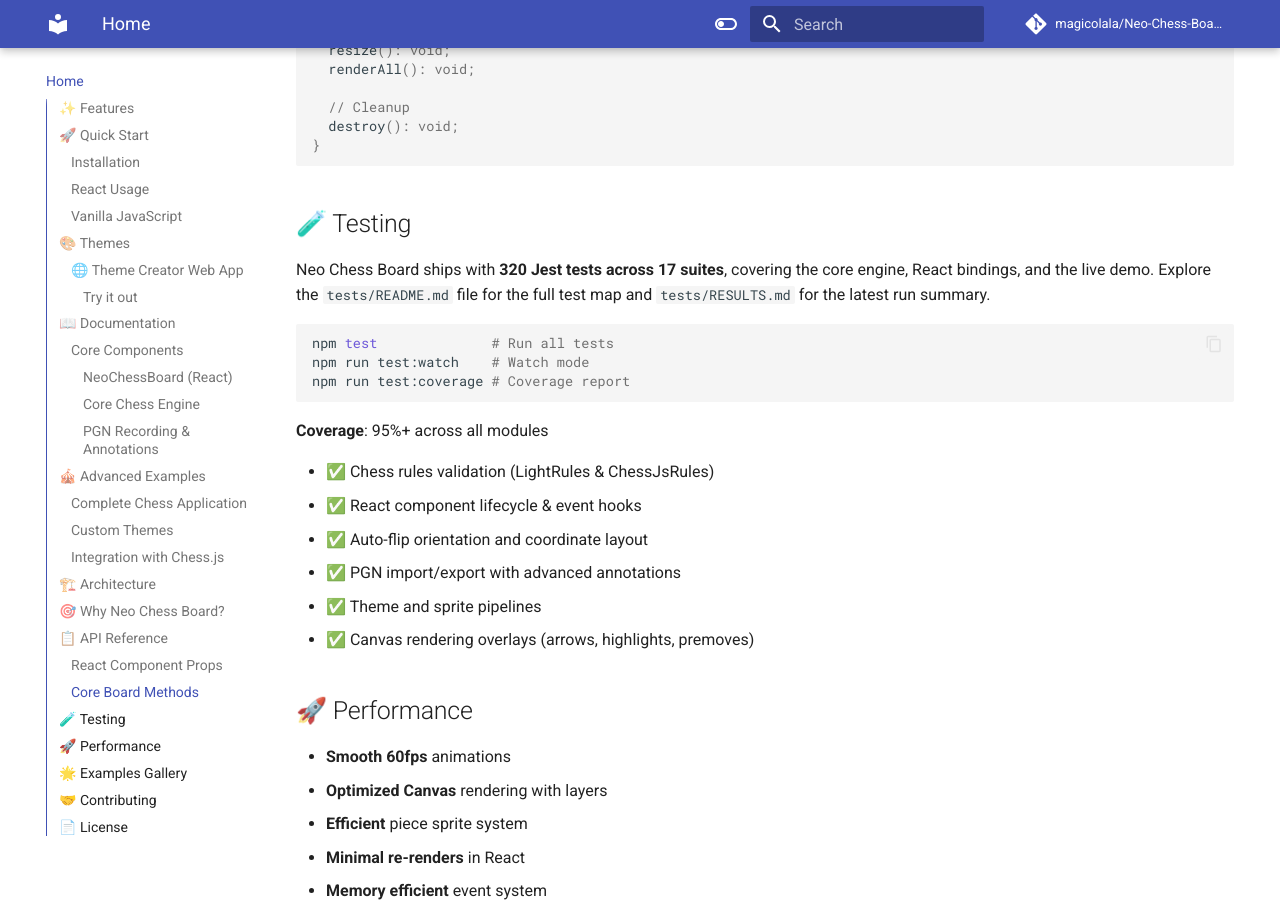
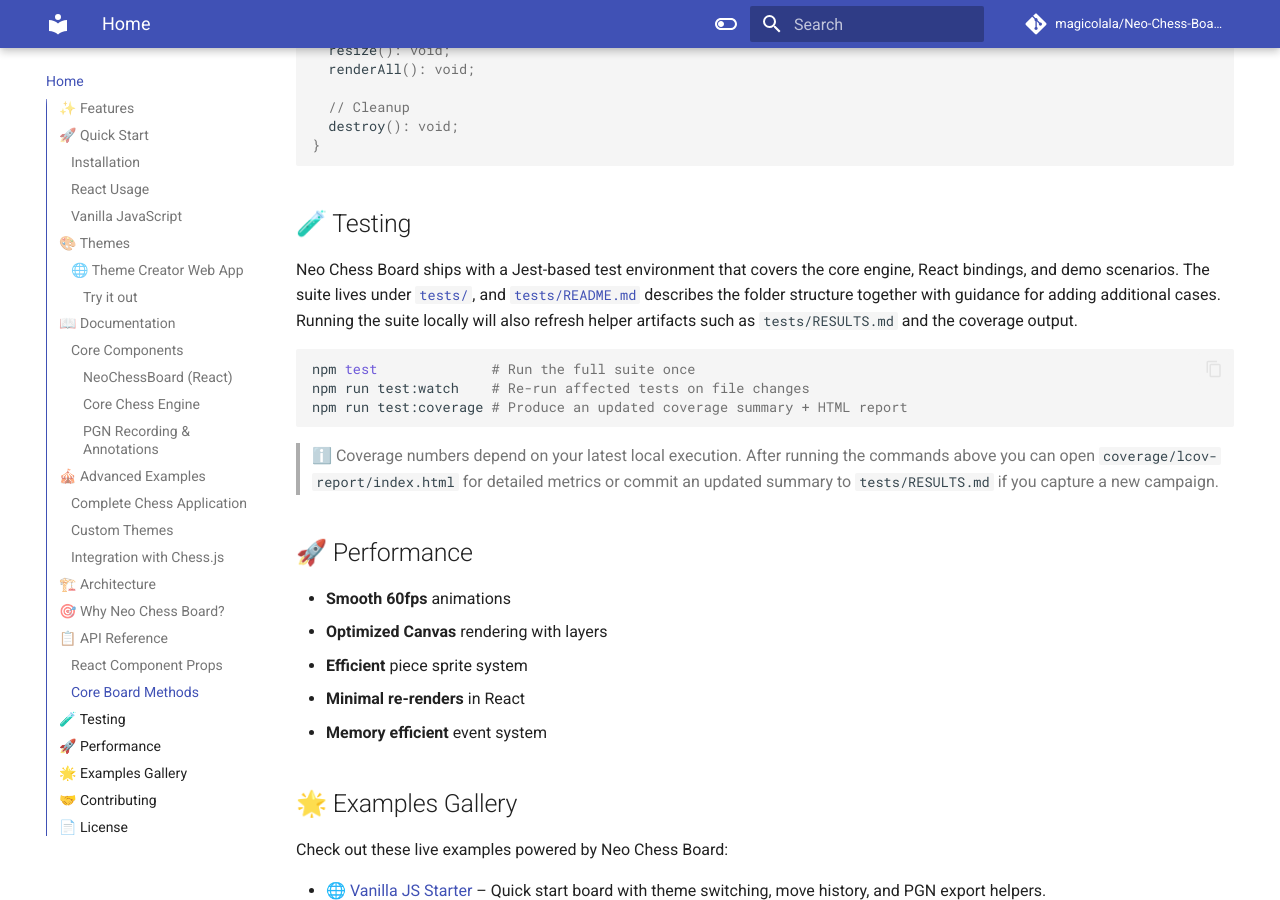
Before and after one commit to magicolala/Neo-Chess-Board-Ts-Library, an MkDocs documentation site: the page built from mkdocs_docs/index.md, in a window 1280 px wide and 900 px high, scrolled down 9466 px. Built offline with MkDocs 1.6.1 and Material for MkDocs 9.7.7, drawn with Linux system fonts in a browser that asks for light colours; comment, search, counter and statistics services are not loaded; some of the changed text lies outside the part shown.

Commit message:
docs: clarify testing status

````diff
--- a/README.md
+++ b/README.md
@@ -566,24 +566,19 @@
 
 ## 🧪 Testing
 
-Neo Chess Board ships with **320 Jest tests across 17 suites**, covering the core engine, React bindings, and the live demo. Check
-out [`tests/README.md`](tests/README.md) for the detailed structure and [`tests/RESULTS.md`](tests/RESULTS.md) for the latest run
-summary.
+Neo Chess Board comes with a Jest-based test suite that exercises the core engine, React bindings, and the demo scenarios. The
+suite lives under [`tests/`](tests/), and [`tests/README.md`](tests/README.md) explains the folder layout together with tips for
+adding new coverage. When you run the suite locally it will refresh the generated artifacts such as `tests/RESULTS.md` and the
+coverage report.
 
 ```bash
-npm test              # Run all tests
-npm run test:watch    # Watch mode
-npm run test:coverage # Coverage report
+npm test              # Run the full suite once
+npm run test:watch    # Re-run affected tests on file changes
+npm run test:coverage # Produce an updated coverage summary + HTML report
 ```
 
-**Coverage**: 95%+ across all modules
-
-- ✅ Chess rules validation (LightRules & ChessJsRules)
-- ✅ React component lifecycle & event hooks
-- ✅ Auto-flip orientation and coordinate layout
-- ✅ PGN import/export with advanced annotations
-- ✅ Theme and sprite pipelines
-- ✅ Canvas rendering overlays (arrows, highlights, premoves)
+> ℹ️ Coverage percentages depend on the latest local run. After executing the commands above you can open `coverage/lcov-report/index.html`
+> for detailed metrics and, if desired, commit an updated summary to `tests/RESULTS.md`.
 
 ## 🚀 Performance
 
--- a/mkdocs_docs/index.md
+++ b/mkdocs_docs/index.md
@@ -439,23 +439,15 @@
 
 ## 🧪 Testing
 
-Neo Chess Board ships with **320 Jest tests across 17 suites**, covering the core engine, React bindings, and the live demo.
-Explore the `tests/README.md` file for the full test map and `tests/RESULTS.md` for the latest run summary.
+Neo Chess Board ships with a Jest-based test environment that covers the core engine, React bindings, and demo scenarios. The suite lives under [`tests/`](tests/), and [`tests/README.md`](tests/README.md) describes the folder structure together with guidance for adding additional cases. Running the suite locally will also refresh helper artifacts such as `tests/RESULTS.md` and the coverage output.
 
 ```bash
-npm test              # Run all tests
-npm run test:watch    # Watch mode
-npm run test:coverage # Coverage report
+npm test              # Run the full suite once
+npm run test:watch    # Re-run affected tests on file changes
+npm run test:coverage # Produce an updated coverage summary + HTML report
 ```
 
-**Coverage**: 95%+ across all modules
-
-- ✅ Chess rules validation (LightRules & ChessJsRules)
-- ✅ React component lifecycle & event hooks
-- ✅ Auto-flip orientation and coordinate layout
-- ✅ PGN import/export with advanced annotations
-- ✅ Theme and sprite pipelines
-- ✅ Canvas rendering overlays (arrows, highlights, premoves)
+> ℹ️ Coverage numbers depend on your latest local execution. After running the commands above you can open `coverage/lcov-report/index.html` for detailed metrics or commit an updated summary to `tests/RESULTS.md` if you capture a new campaign.
 
 ## 🚀 Performance
 
````
Also changed, not shown: other parts of README.md (+1 -1 lines), other parts of mkdocs_docs/index.md (+1 -1 lines).
